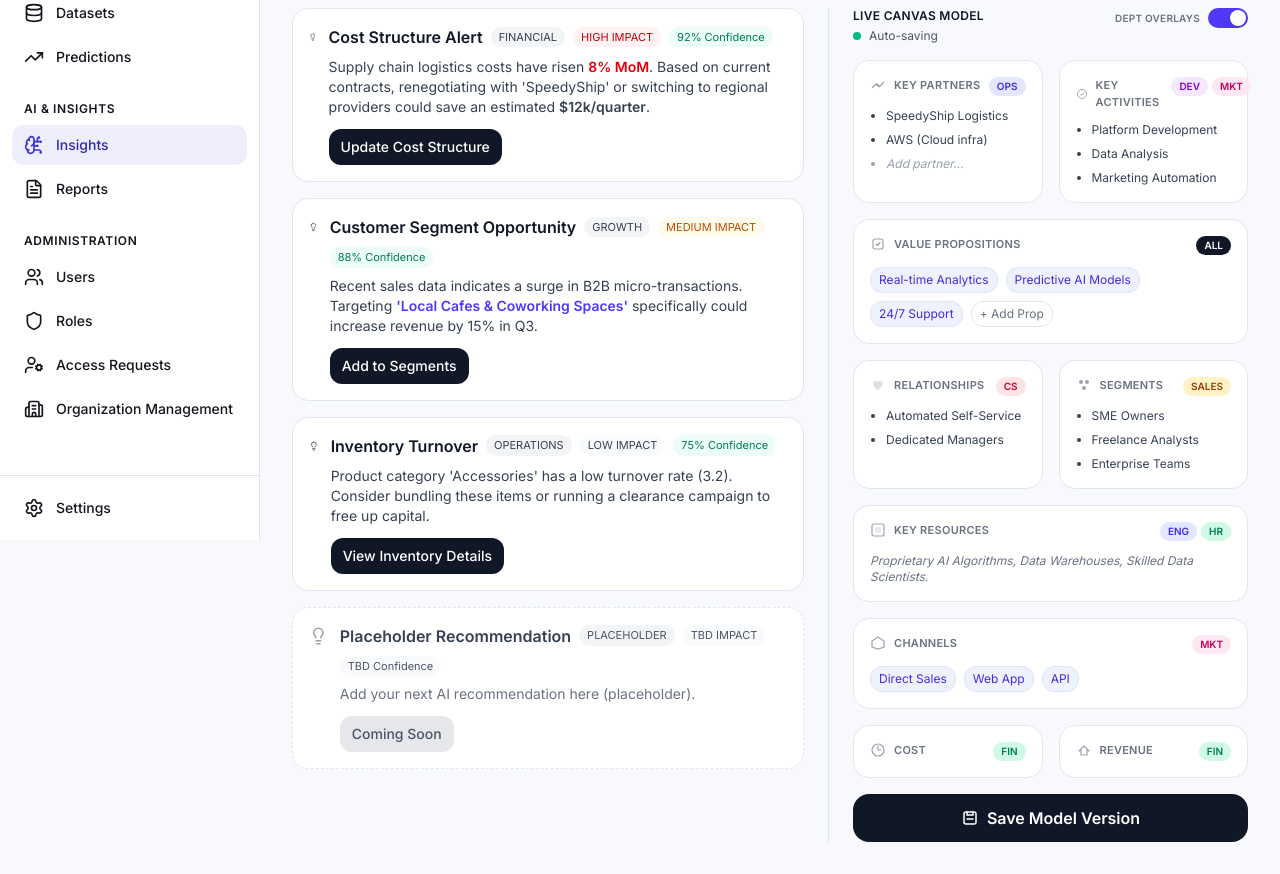
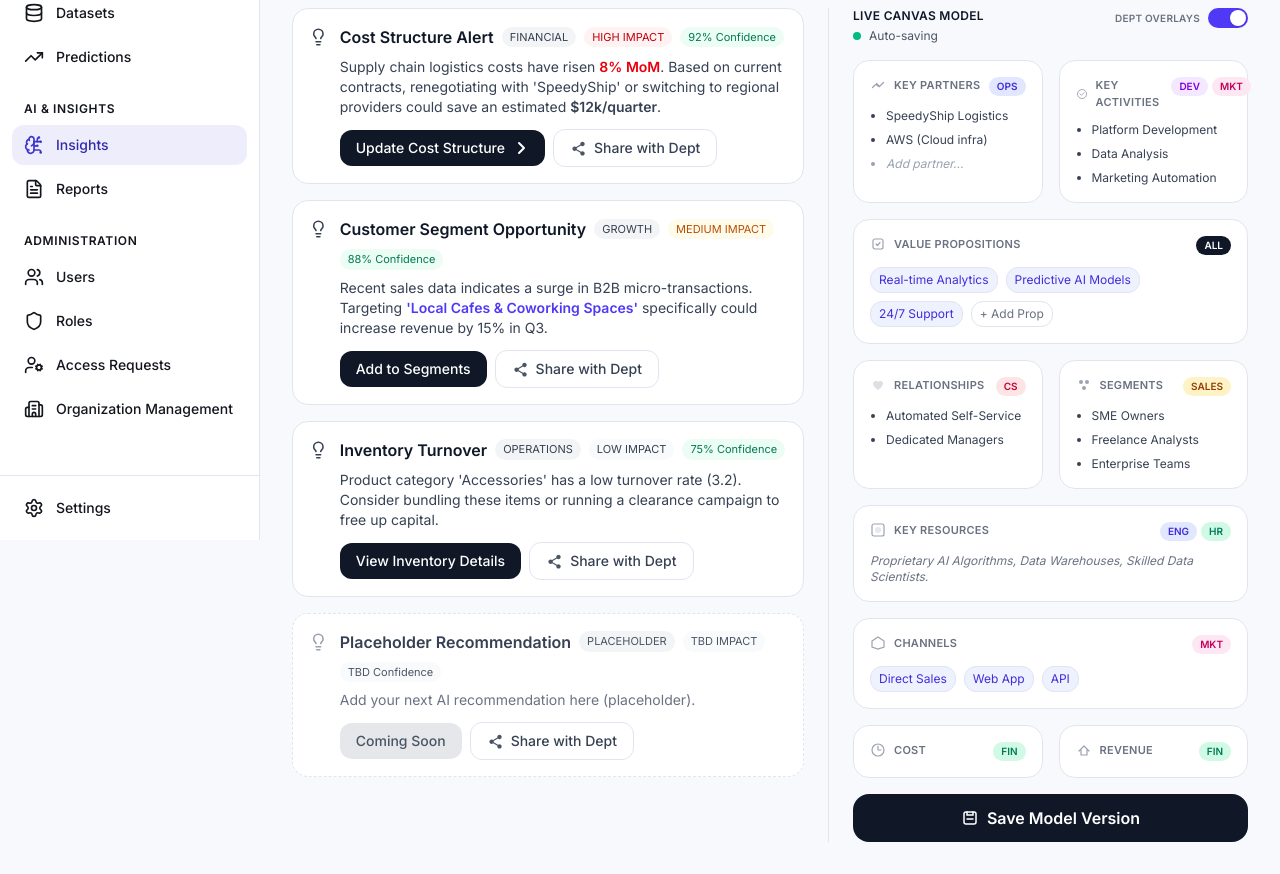
Before and after one commit to optimaai26/optimaai-fe, a Next.js app: page /insights in a window 1280 px wide. Shown: the part 260-1134 px from the top of the page. Built offline with nearby package versions, Linux system fonts and the light colour scheme.

Commit message:
update insights page

```diff
--- a/app/(protected)/insights/page.tsx
+++ b/app/(protected)/insights/page.tsx
@@ -49,7 +49,7 @@ export default function InsightsPage() {
 <article className="w-full rounded-xl border border-gray-200 bg-white p-4">
   <div className="flex items-start gap-3">
     <Lightbulb className="w-5 h-5 text-gray-700 mt-0.5" />
-              <div>
+    <div className="w-full">
       <div className="flex flex-wrap items-center gap-2">
         <h3 className="font-semibold text-gray-900">Cost Structure Alert</h3>
         <span className="text-[11px] px-2 py-0.5 rounded-full bg-gray-100 text-gray-700">
@@ -65,18 +65,44 @@ export default function InsightsPage() {
 
       <p className="text-sm text-gray-700 mt-2">
         Supply chain logistics costs have risen{' '}
-                  <span className="font-semibold text-red-600">8% MoM</span>. Based on current
-                  contracts, renegotiating with &apos;SpeedyShip&apos; or switching to regional
-                  providers could save an estimated{' '}
-                  <span className="font-semibold">$12k/quarter</span>.
+        <span className="font-semibold text-red-600">8% MoM</span>. Based on current contracts,
+        renegotiating with &apos;SpeedyShip&apos; or switching to regional providers could save
+        an estimated <span className="font-semibold">$12k/quarter</span>.
       </p>
+
+      {/* ✅ Actions row (Update + Share with Dept) */}
+      <div className="mt-3 flex flex-wrap items-center gap-2">
+        <button
+          type="button"
+          className="inline-flex items-center justify-center gap-2 px-4 py-2 rounded-lg text-sm font-medium bg-gray-900 text-white hover:bg-gray-800 transition-colors"
+        >
+          Update Cost Structure
+          <svg width="16" height="16" viewBox="0 0 16 16" fill="none" aria-hidden="true">
+            <path
+              d="M6 3L11 8L6 13"
+              stroke="currentColor"
+              strokeWidth="2"
+              strokeLinecap="round"
+              strokeLinejoin="round"
+              fill="none"
+            />
+          </svg>
+        </button>
 
         <button
           type="button"
-                  className="mt-3 inline-flex items-center justify-center px-3 py-2 rounded-lg text-sm font-medium bg-gray-900 text-white hover:bg-gray-800"
+          className="inline-flex items-center justify-center gap-2 px-4 py-2 rounded-lg text-sm font-medium border border-gray-200 bg-white text-gray-700 hover:bg-gray-50 transition-colors"
         >
-                  Update Cost Structure
+          <svg width="16" height="16" viewBox="0 0 16 16" fill="none" aria-hidden="true">
+            <path
+              d="M12.5 11.2c-.6 0-1.1.2-1.5.6L6.7 9.3c.1-.2.1-.4.1-.6s0-.4-.1-.6L11 5.6c.4.4.9.6 1.5.6 1.2 0 2.2-1 2.2-2.2S13.7 1.8 12.5 1.8s-2.2 1-2.2 2.2c0 .2 0 .4.1.6L6.1 7.1c-.4-.4-.9-.6-1.5-.6C3.4 6.5 2.4 7.5 2.4 8.7s1 2.2 2.2 2.2c.6 0 1.1-.2 1.5-.6l4.3 2.5c-.1.2-.1.4-.1.6 0 1.2 1 2.2 2.2 2.2s2.2-1 2.2-2.2-1-2.2-2.2-2.2Z"
+              fill="currentColor"
+              opacity="0.9"
+            />
+          </svg>
+          Share with Dept
         </button>
+      </div>
     </div>
   </div>
 </article>
@@ -85,7 +111,7 @@ export default function InsightsPage() {
 <article className="w-full rounded-xl border border-gray-200 bg-white p-4">
   <div className="flex items-start gap-3">
     <Lightbulb className="w-5 h-5 text-gray-700 mt-0.5" />
-              <div>
+    <div className="w-full">
       <div className="flex flex-wrap items-center gap-2">
         <h3 className="font-semibold text-gray-900">Customer Segment Opportunity</h3>
         <span className="text-[11px] px-2 py-0.5 rounded-full bg-gray-100 text-gray-700">
@@ -107,12 +133,29 @@ export default function InsightsPage() {
         specifically could increase revenue by 15% in Q3.
       </p>
 
+      {/* ✅ Actions row (Primary + Share with Dept) */}
+      <div className="mt-3 flex flex-wrap items-center gap-2">
         <button
           type="button"
-                  className="mt-3 inline-flex items-center justify-center px-3 py-2 rounded-lg text-sm font-medium bg-gray-900 text-white hover:bg-gray-800"
+          className="inline-flex items-center justify-center gap-2 px-4 py-2 rounded-lg text-sm font-medium bg-gray-900 text-white hover:bg-gray-800 transition-colors"
         >
           Add to Segments
         </button>
+
+        <button
+          type="button"
+          className="inline-flex items-center justify-center gap-2 px-4 py-2 rounded-lg text-sm font-medium border border-gray-200 bg-white text-gray-700 hover:bg-gray-50 transition-colors"
+        >
+          <svg width="16" height="16" viewBox="0 0 16 16" fill="none" aria-hidden="true">
+            <path
+              d="M12.5 11.2c-.6 0-1.1.2-1.5.6L6.7 9.3c.1-.2.1-.4.1-.6s0-.4-.1-.6L11 5.6c.4.4.9.6 1.5.6 1.2 0 2.2-1 2.2-2.2S13.7 1.8 12.5 1.8s-2.2 1-2.2 2.2c0 .2 0 .4.1.6L6.1 7.1c-.4-.4-.9-.6-1.5-.6C3.4 6.5 2.4 7.5 2.4 8.7s1 2.2 2.2 2.2c.6 0 1.1-.2 1.5-.6l4.3 2.5c-.1.2-.1.4-.1.6 0 1.2 1 2.2 2.2 2.2s2.2-1 2.2-2.2-1-2.2-2.2-2.2Z"
+              fill="currentColor"
+              opacity="0.9"
+            />
+          </svg>
+          Share with Dept
+        </button>
+      </div>
     </div>
   </div>
 </article>
@@ -121,7 +164,7 @@ export default function InsightsPage() {
 <article className="w-full rounded-xl border border-gray-200 bg-white p-4">
   <div className="flex items-start gap-3">
     <Lightbulb className="w-5 h-5 text-gray-700 mt-0.5" />
-              <div>
+    <div className="w-full">
       <div className="flex flex-wrap items-center gap-2">
         <h3 className="font-semibold text-gray-900">Inventory Turnover</h3>
         <span className="text-[11px] px-2 py-0.5 rounded-full bg-gray-100 text-gray-700">
@@ -136,17 +179,33 @@ export default function InsightsPage() {
       </div>
 
       <p className="text-sm text-gray-700 mt-2">
-                  Product category &apos;Accessories&apos; has a low turnover rate (3.2).
-                  Consider bundling these items or running a clearance campaign to free up
-                  capital.
+        Product category &apos;Accessories&apos; has a low turnover rate (3.2). Consider bundling
+        these items or running a clearance campaign to free up capital.
       </p>
+
+      {/* ✅ Actions row (Primary + Share with Dept) */}
+      <div className="mt-3 flex flex-wrap items-center gap-2">
+        <button
+          type="button"
+          className="inline-flex items-center justify-center gap-2 px-4 py-2 rounded-lg text-sm font-medium bg-gray-900 text-white hover:bg-gray-800 transition-colors"
+        >
+          View Inventory Details
+        </button>
 
         <button
           type="button"
-                  className="mt-3 inline-flex items-center justify-center px-3 py-2 rounded-lg text-sm font-medium bg-gray-900 text-white hover:bg-gray-800"
+          className="inline-flex items-center justify-center gap-2 px-4 py-2 rounded-lg text-sm font-medium border border-gray-200 bg-white text-gray-700 hover:bg-gray-50 transition-colors"
         >
-                  View Inventory Details
+          <svg width="16" height="16" viewBox="0 0 16 16" fill="none" aria-hidden="true">
+            <path
+              d="M12.5 11.2c-.6 0-1.1.2-1.5.6L6.7 9.3c.1-.2.1-.4.1-.6s0-.4-.1-.6L11 5.6c.4.4.9.6 1.5.6 1.2 0 2.2-1 2.2-2.2S13.7 1.8 12.5 1.8s-2.2 1-2.2 2.2c0 .2 0 .4.1.6L6.1 7.1c-.4-.4-.9-.6-1.5-.6C3.4 6.5 2.4 7.5 2.4 8.7s1 2.2 2.2 2.2c.6 0 1.1-.2 1.5-.6l4.3 2.5c-.1.2-.1.4-.1.6 0 1.2 1 2.2 2.2 2.2s2.2-1 2.2-2.2-1-2.2-2.2-2.2Z"
+              fill="currentColor"
+              opacity="0.9"
+            />
+          </svg>
+          Share with Dept
         </button>
+      </div>
     </div>
   </div>
 </article>
@@ -173,13 +232,30 @@ export default function InsightsPage() {
         Add your next AI recommendation here (placeholder).
       </p>
 
+      {/* ✅ Actions row (Coming soon + Share with Dept) */}
+      <div className="mt-3 flex flex-wrap items-center gap-2">
         <button
           type="button"
-                  className="mt-3 inline-flex items-center justify-center px-3 py-2 rounded-lg text-sm font-medium bg-gray-200 text-gray-600 cursor-not-allowed"
+          className="inline-flex items-center justify-center px-4 py-2 rounded-lg text-sm font-medium bg-gray-200 text-gray-600 cursor-not-allowed"
           disabled
         >
           Coming Soon
         </button>
+
+        <button
+          type="button"
+          className="inline-flex items-center justify-center gap-2 px-4 py-2 rounded-lg text-sm font-medium border border-gray-200 bg-white text-gray-700 hover:bg-gray-50 transition-colors"
+        >
+          <svg width="16" height="16" viewBox="0 0 16 16" fill="none" aria-hidden="true">
+            <path
+              d="M12.5 11.2c-.6 0-1.1.2-1.5.6L6.7 9.3c.1-.2.1-.4.1-.6s0-.4-.1-.6L11 5.6c.4.4.9.6 1.5.6 1.2 0 2.2-1 2.2-2.2S13.7 1.8 12.5 1.8s-2.2 1-2.2 2.2c0 .2 0 .4.1.6L6.1 7.1c-.4-.4-.9-.6-1.5-.6C3.4 6.5 2.4 7.5 2.4 8.7s1 2.2 2.2 2.2c.6 0 1.1-.2 1.5-.6l4.3 2.5c-.1.2-.1.4-.1.6 0 1.2 1 2.2 2.2 2.2s2.2-1 2.2-2.2-1-2.2-2.2-2.2Z"
+              fill="currentColor"
+              opacity="0.9"
+            />
+          </svg>
+          Share with Dept
+        </button>
+      </div>
     </div>
   </div>
 </article>
```
Lines whose indentation alone changed are shown as unchanged.
